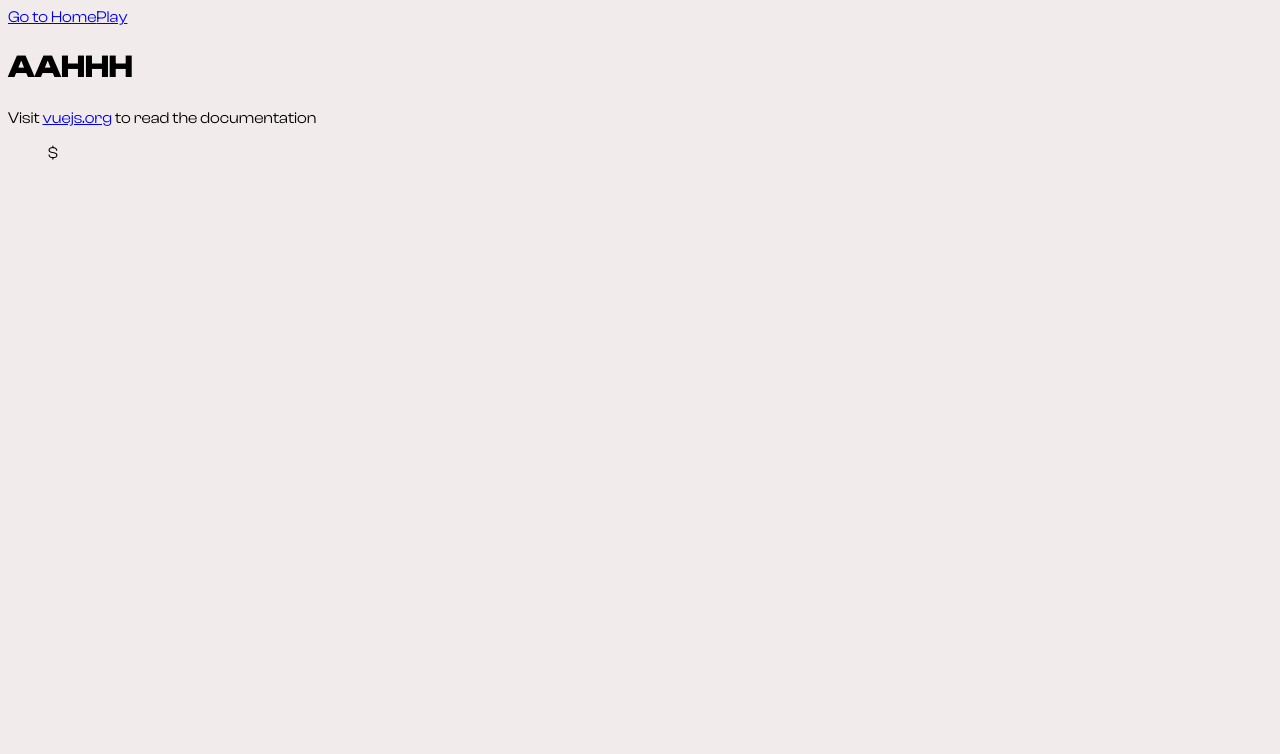
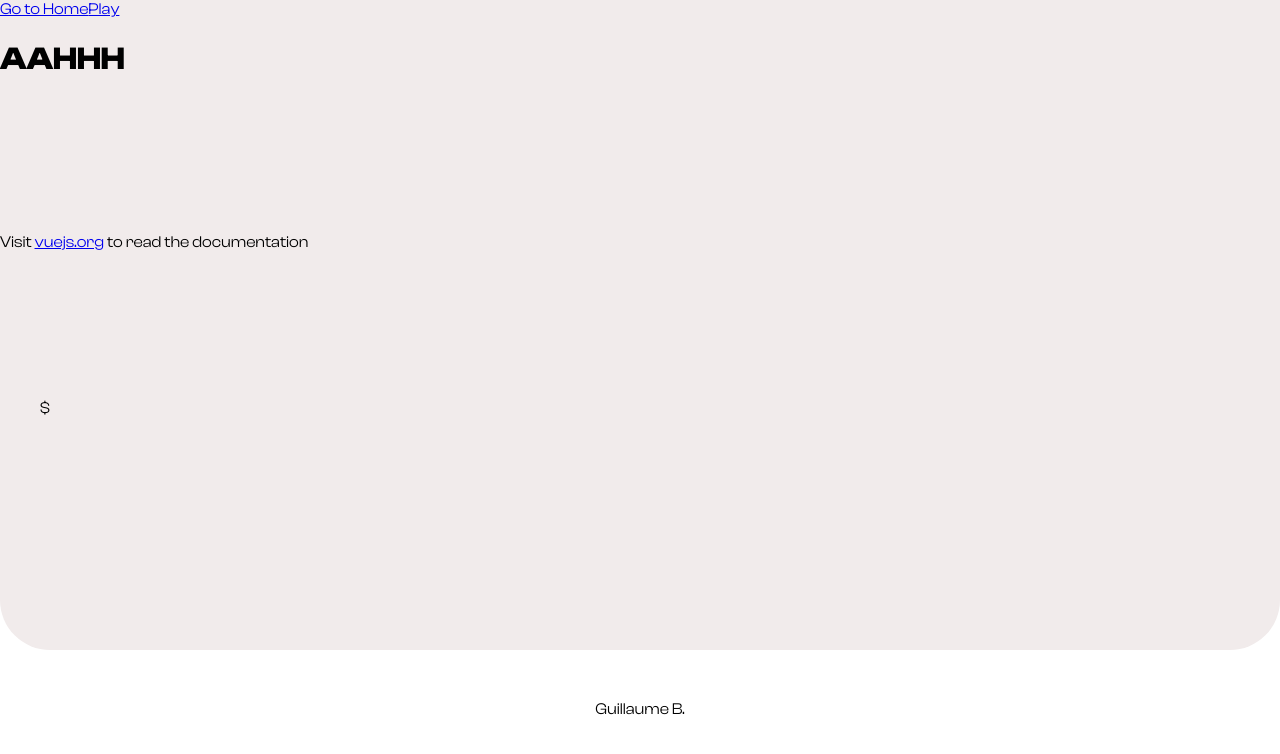
Before and after one commit to Akiliyh/IMACVue, a JavaScript app: page / in a window 1280 px wide. Shown: the top 754 px of the page. Built offline with nearby package versions, Linux system fonts and the light colour scheme.

Commit message:
feat: added footer

```diff
--- a/src/App.vue
+++ b/src/App.vue
@@ -1,5 +1,7 @@
 <script setup>
 import 'primeicons/primeicons.css'
+
+import FooterComp from '@/components/FooterComp.vue'
 </script>
 
 <template>
@@ -9,6 +11,7 @@ import 'primeicons/primeicons.css'
   </nav>
   <main>
     <RouterView />
+    <FooterComp></FooterComp>
   </main>
 </template>
 
@@ -25,9 +28,26 @@ import 'primeicons/primeicons.css'
 #app {
   position: relative;
   z-index: 1;
+  display: flex;
+  flex-direction: column;
+  min-height: 100vh;
 }
 
 body {
   background-color: $subtle-white;
+  margin: 0;
+  box-sizing: border-box;
+}
+
+main {
+  flex: 1;
+  display: flex;
+  flex-direction: column;
+  justify-content: space-between;
+}
+
+html,
+body {
+  height: 100%;
 }
 </style>
--- a/src/WordGame.vue
+++ b/src/WordGame.vue
@@ -231,5 +231,7 @@ i.pi-spin {
   justify-content: initial;
   gap: 10px;
   overflow: scroll;
+  margin: 0 10px;
+  flex: 1;
 }
 </style>
--- /dev/null
+++ b/src/components/FooterComp.vue
@@ -0,0 +1,36 @@
+<script setup></script>
+
+<template>
+  <footer class="footer">
+    <div class="footer-separation"></div>
+    <div class="footer-info">
+      <span>
+        Guillaume B.
+      </span>
+    </div>
+  </footer>
+</template>
+
+<style lang="scss">
+.footer {
+  position: static;
+  left: 0;
+  bottom: 0;
+  width: 100%;
+  background-color: white;
+  text-align: center;
+  min-height: 100px;
+}
+
+.footer-separation {
+  width: 100vw;
+  height: 100px;
+  background-color: $subtle-white;
+  border-radius: 0 0 50px 50px;
+}
+
+.footer-info {
+  min-height: 50px;
+  padding: 50px;
+}
+</style>
--- a/src/components/WordCard.vue
+++ b/src/components/WordCard.vue
@@ -7,12 +7,7 @@ const props = defineProps({
 </script>
 
 <template>
-  <div
-    :class="'word ' + type"
-    @click="switchWord(word)"
-    tabindex="0"
-    v-on:keypress="switchWord(word)"
-  >
+  <div :class="'word ' + type" @click="switchWord(word)" tabindex="0" v-on:keypress="switchWord(word)">
     <h1>{{ word }}</h1>
     <p>{{ type }}</p>
   </div>
@@ -44,7 +39,7 @@ const props = defineProps({
   }
 
   &.hypernym {
-    background-color: $subtle-bordeaux;
+    background-color: $subtle-burgundy;
   }
 
   &.word.same-context {
--- a/src/scss/_variables.scss
+++ b/src/scss/_variables.scss
@@ -12,5 +12,5 @@ $subtle-cyan: #dcece9;
 $subtle-aubergine: #b2b2c0;
 $subtle-sanguine: #f6c7b3;
 $subtle-yellow: #faedcb;
-$subtle-bordeaux: #f2c6de;
+$subtle-burgundy: #f2c6de;
 $subtle-azur: #dbcdf0;
```
